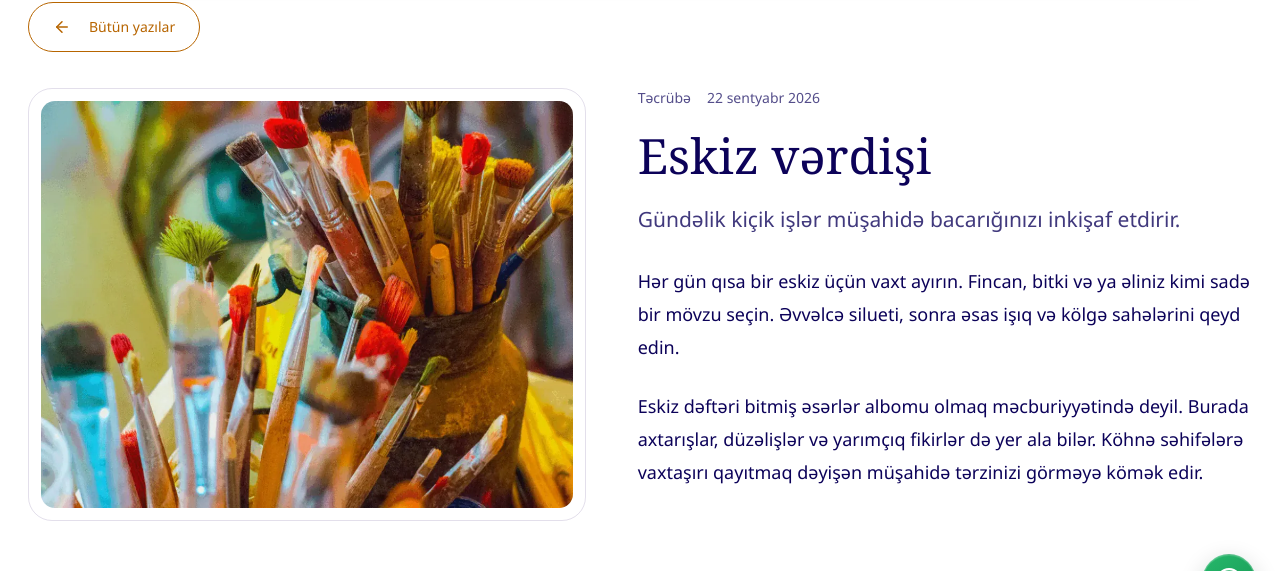
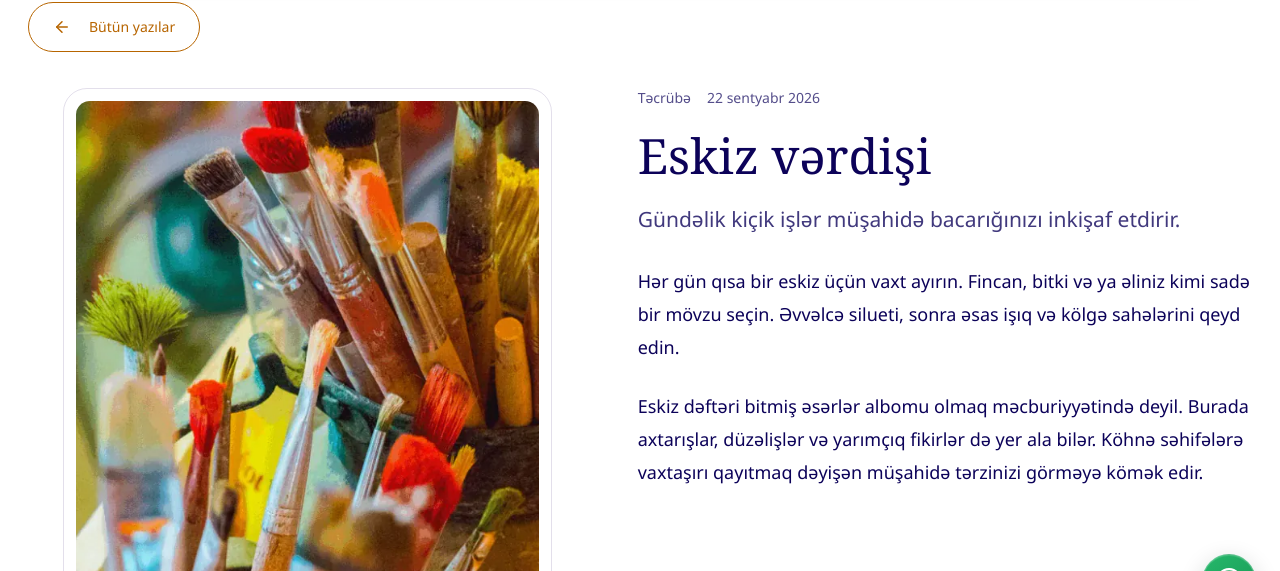
Before and after one commit to noktheagency-cmd/artmonia, a Next.js app: page /blog/eskiz-verdisi in a window 1280 px wide. Shown: the part 168-739 px from the top of the page. Built offline with nearby package versions, Linux system fonts and the light colour scheme; no server answers; the database is empty.

Commit message:
Standardize blog images and admin preview to 3:4

```diff
--- a/src/components/BlogSection.module.css
+++ b/src/components/BlogSection.module.css
@@ -25,8 +25,8 @@
 .lead { font-size: 21px; line-height: 1.6; opacity: .78; max-width: 780px; }
 .detailLayout { display: grid; grid-template-columns: minmax(0, 1fr) minmax(0, 1.1fr); align-items: start; gap: clamp(28px, 4vw, 64px); margin-top: 36px; }
 .textOnly { grid-template-columns: minmax(0, 1fr); max-width: 850px; margin-inline: auto; }
-.coverPanel { position: sticky; top: 125px; padding: 12px; border: 1px solid rgb(128 112 164 / 22%); border-radius: 24px; }
-.cover { display: block; width: 100%; max-height: calc(100svh - 180px); object-fit: contain; border-radius: 14px; }
+.coverPanel { position: sticky; top: 125px; width: min(100%, calc((100svh - 180px) * .75 + 24px)); justify-self: center; padding: 12px; border: 1px solid rgb(128 112 164 / 22%); border-radius: 24px; }
+.cover { display: block; width: 100%; aspect-ratio: 3 / 4; object-fit: cover; object-position: center; border-radius: 14px; }
 .detailCopy { min-width: 0; }
 .detailCopy .meta { margin-top: 0; }
 .detailCopy .lead { margin-bottom: 28px; }
@@ -42,7 +42,7 @@
 .archiveGroup { display: contents; }
 @keyframes blogTravel { to { transform: translateX(-50%); } }
 @media (max-width: 1000px) { .group .card { width: calc((100cqw - 22px) / 2); } }
-@media (max-width: 800px) { .detailLayout { grid-template-columns: minmax(0, 1fr); } .coverPanel { position: static; } .cover { max-height: 60svh; } }
+@media (max-width: 800px) { .detailLayout { grid-template-columns: minmax(0, 1fr); } .coverPanel { position: static; width: min(100%, calc(60svh * .75 + 24px)); } }
 @media (max-width: 600px) { .group .card { width: 82cqw; } .actions { flex-wrap: wrap; } }
 @media (prefers-reduced-motion: reduce) { .track { animation: none; } .viewport { overflow-x: auto; } .group[aria-hidden="true"], .group .card[aria-hidden="true"], .pause { display: none; } }
 :global(html.theme-dark) .section { color: var(--theme-text); }
--- a/src/components/admin/BlogEditor.tsx
+++ b/src/components/admin/BlogEditor.tsx
@@ -42,7 +42,7 @@ export default function BlogEditor({ section, busy, onSave, onUpload, media }: {
           <label className="admin-field wide"><span>Tam mətn *</span><textarea rows={12} value={selected.body} onChange={(e) => update({ body: e.target.value })} /><small>Abzasları boş sətirlə ayırın. Mətn təhlükəsiz adi mətn kimi göstərilir.</small></label>
           <label className="admin-field wide"><span>Şəklin təsviri</span><input value={selected.imageAlt} onChange={(e) => update({ imageAlt: e.target.value })} /></label>
         </div>
-        <div className="collection-upload-field"><span>Üz qabığı *</span><MediaField value={selected.image} onChange={(image) => update({ image })} onUpload={onUpload} media={media} /><small>Kart şəkli 3:4 çərçivəyə yerləşir. Məqalədə şəkil tam nisbəti ilə görünür.</small></div>
+        <div className="collection-upload-field"><span>Üz qabığı * <small style={{ fontSize: 11, fontWeight: 400, opacity: .7, marginLeft: 6 }}>3:4</small></span><MediaField previewRatio="3 / 4" value={selected.image} onChange={(image) => update({ image })} onUpload={onUpload} media={media} /><small>Tövsiyə: 900 × 1200 px. Şəkil həm kartda, həm məqalədə bu önbaxışdakı kimi 3:4 çərçivədə, dartılmadan mərkəzdən kəsilərək göstərilir.</small></div>
         <footer className="collection-form-actions"><button className="collection-delete" type="button" onClick={remove}><Trash2 /> Yazını sil</button><label className="collection-publish"><input type="checkbox" checked={selected.published} onChange={(e) => update({ published: e.target.checked })} /><span>{selected.published ? "Dərc olunur" : "Qaralama"}</span></label><button className="primary-action" type="button" disabled={busy} onClick={save}>{busy ? "Saxlanılır..." : "Dəyişiklikləri saxla"}</button></footer>
       </> : <div className="collection-form-empty"><h2>Yeni yazı əlavə edin</h2><button className="primary-action" type="button" onClick={add}><Plus /> Yeni yazı</button><button className="secondary-action" type="button" disabled={busy} onClick={save}>Boş siyahını saxla</button></div>}</div>
     </div>
```
